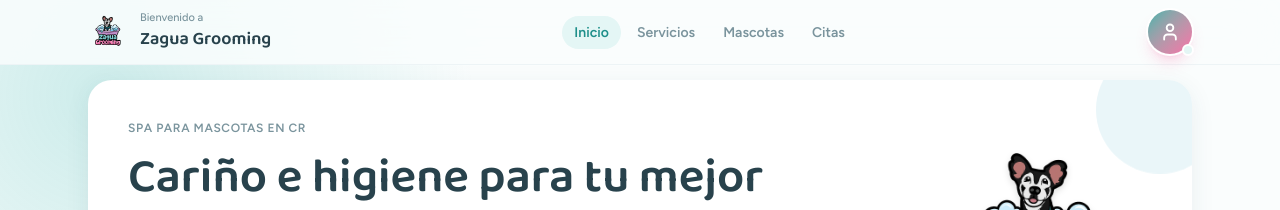
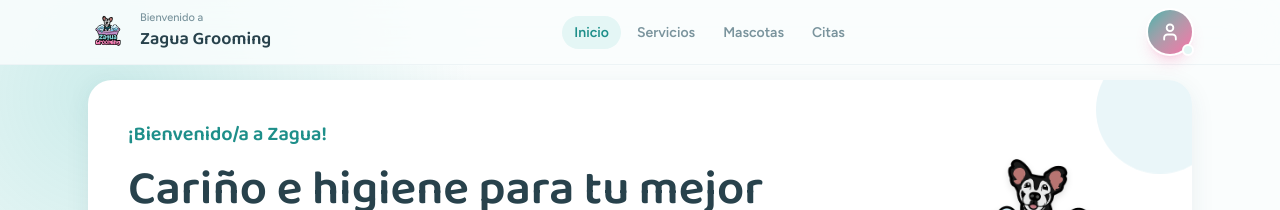
Before and after one commit to keyloor/grooming-website, a React (Vite) app in the folder frontend/: page / in a window 1280 px wide. Shown: the top 210 px of the page. Built offline with nearby package versions, Linux system fonts and the light colour scheme; no server answers.

Commit message:
agrega mensaje de bienvenida personalizado en el home

```diff
--- a/frontend/src/pages/Home.tsx
+++ b/frontend/src/pages/Home.tsx
@@ -7,6 +7,7 @@ import {
 import logo from "../assets/logo.webp";
 import type { Services } from "../models/Services";
 import { getServices } from "../services/ServicesService";
+import { getStoredOwner } from "../services/OwnersService";
 import { ServiceCardSkeleton } from "../components/Skeleton";
 
 const quickActions = [
@@ -27,6 +28,7 @@ const nextApt = {
 export function Home() {
   const [services, setServices] = useState<Services[]>([]);
   const [loading, setLoading] = useState(true);
+  const [firstName] = useState(() => getStoredOwner()?.name?.trim().split(" ")[0] ?? null);
 
   useEffect(() => {
     getServices()
@@ -57,8 +59,8 @@ export function Home() {
 
         <div className="relative flex flex-col-reverse sm:flex-row items-center gap-6 sm:gap-10">
           <div className="flex-1 flex flex-col gap-3 text-center sm:text-left">
-            <span className="text-xs text-ink-soft font-semibold uppercase tracking-wider">
-              Spa para mascotas en CR
+            <span className="font-display text-lg sm:text-xl font-semibold text-teal-deep">
+              {firstName ? `¡Hola, ${firstName}!` : "¡Bienvenido/a a Zagua!"}
             </span>
             <h1 className="font-display text-3xl sm:text-5xl font-semibold text-ink leading-tight">
               Cariño e higiene para tu mejor amigo
```
